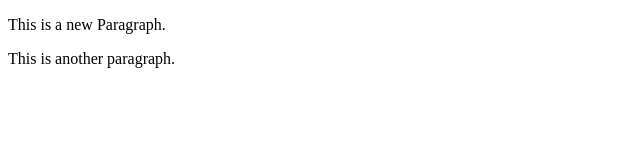
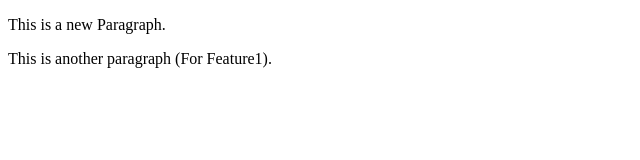
Before and after one commit to 07shivanshu/LocalRepo, a plain HTML site: page index.html in a window 1280 px wide. Shown: the full height of the page, 0-640 px from the left. Drawn offline with Linux system fonts and the light colour scheme.

```diff
--- a/index.html
+++ b/index.html
@@ -7,6 +7,6 @@
 </head>
 <body>
     <p>This is a new Paragraph.</p>
-    <p>This is another paragraph.</p>
+    <p>This is another paragraph (For Feature1).</p>
 </body>
 </html>
```
